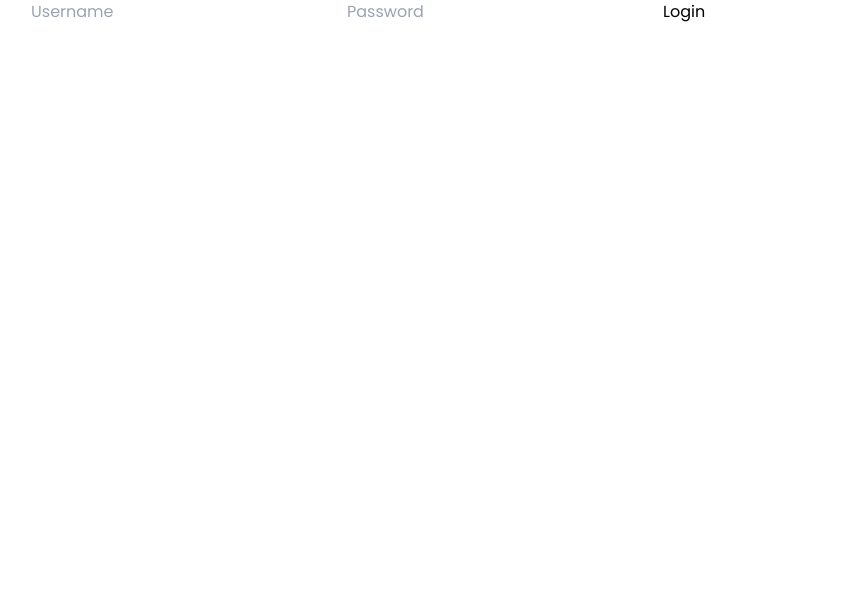
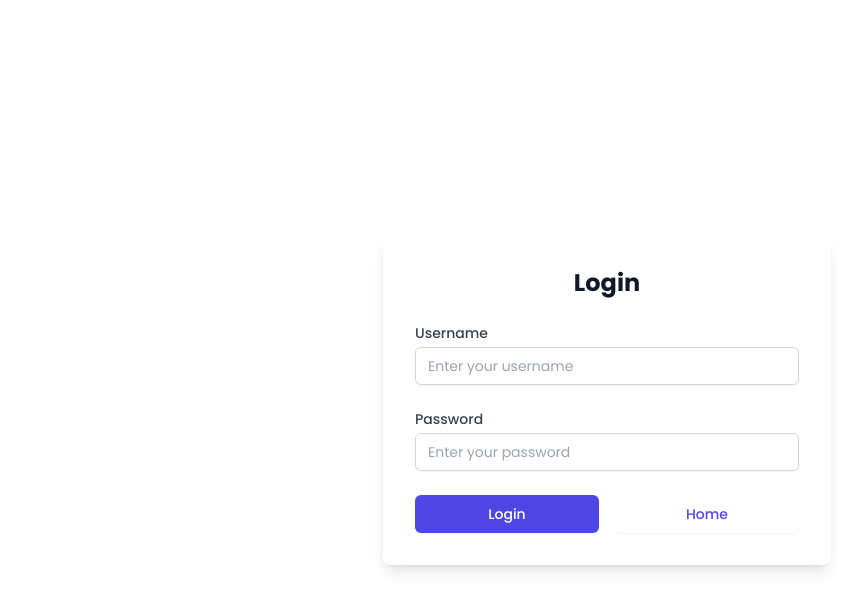
Before and after one commit to SimoneRimedio/Progetto2, a React (Vite) app in the folder front/: page /login in a window 1280 px wide. Shown: the top 610 px of the page, without its empty margins (33-893 px from the left). Built offline with nearby package versions, Linux system fonts and the light colour scheme.

Commit message:
last update

```diff
--- a/front/src/App.jsx
+++ b/front/src/App.jsx
@@ -4,6 +4,7 @@
 import Admin from "./pages/Admindashboard";
 import HomePage from "./pages/Homepage";
 import Page404 from "./pages/Page404";
+import Table from "./pages/Table";
 import RequireAuth from "./components/Autenticate/RequireAuth";
 import { AuthProvider } from "./components/Autenticate/AuthContext";
 
@@ -14,6 +15,7 @@
         <Routes>
           <Route path="/" element={<HomePage />} />
           <Route path="/login" element={<LoginPage />} />
+          <Route path="/table" element={<Table />} />
           <Route
             path="/admin"
             element={
--- a/front/src/pages/LoginPage.jsx
+++ b/front/src/pages/LoginPage.jsx
@@ -41,25 +41,54 @@
   };
 
   return (
-    <form onSubmit={handleSubmit}>
+    <div className="min-h-screen flex items-center justify-center">
+      <div className="max-w-md w-full bg-white p-8 rounded-lg shadow-lg">
+        <h2 className="text-2xl font-bold mb-6 text-gray-900 text-center">Login</h2>
+        <form onSubmit={handleSubmit} className="space-y-6">
+          <div>
+            <label htmlFor="username" className="block text-sm font-medium text-gray-700">Username</label>
             <input
               type="text"
               name="username"
-        placeholder="Username"
+              id="username"
+              placeholder="Enter your username"
               value={username}
               onChange={(e) => setUsername(e.target.value)}
               required
+              className="mt-1 block w-full px-3 py-2 border border-gray-300 rounded-md shadow-sm placeholder-gray-400 focus:outline-none focus:ring-indigo-500 focus:border-indigo-500 sm:text-sm"
             />
+          </div>
+          <div>
+            <label htmlFor="password" className="block text-sm font-medium text-gray-700">Password</label>
             <input
               type="password"
               name="password"
-        placeholder="Password"
+              id="password"
+              placeholder="Enter your password"
               value={password}
               onChange={(e) => setPassword(e.target.value)}
               required
+              className="mt-1 block w-full px-3 py-2 border border-gray-300 rounded-md shadow-sm placeholder-gray-400 focus:outline-none focus:ring-indigo-500 focus:border-indigo-500 sm:text-sm"
             />
-      <button type="submit">Login</button>
+          </div>
+          <div className="flex space-x-4">
+            <button
+              type="submit"
+              className="w-full flex justify-center py-2 px-4 border border-transparent rounded-md shadow-sm text-sm font-medium text-white bg-indigo-600 hover:bg-indigo-700 focus:outline-none focus:ring-2 focus:ring-offset-2 focus:ring-indigo-500"
+            >
+              Login
+            </button>
+            <button
+              type="button"
+              onClick={() => navigate("/")}
+              className="w-full flex justify-center py-2 px-4 border border-transparent rounded-md shadow-sm text-sm font-medium text-indigo-600 bg-white hover:bg-gray-100 focus:outline-none focus:ring-2 focus:ring-offset-2 focus:ring-indigo-500"
+            >
+              Home
+            </button>
+          </div>
         </form>
+      </div>
+    </div>
   );
 };
 
```
Lines whose indentation alone changed are shown as unchanged.
